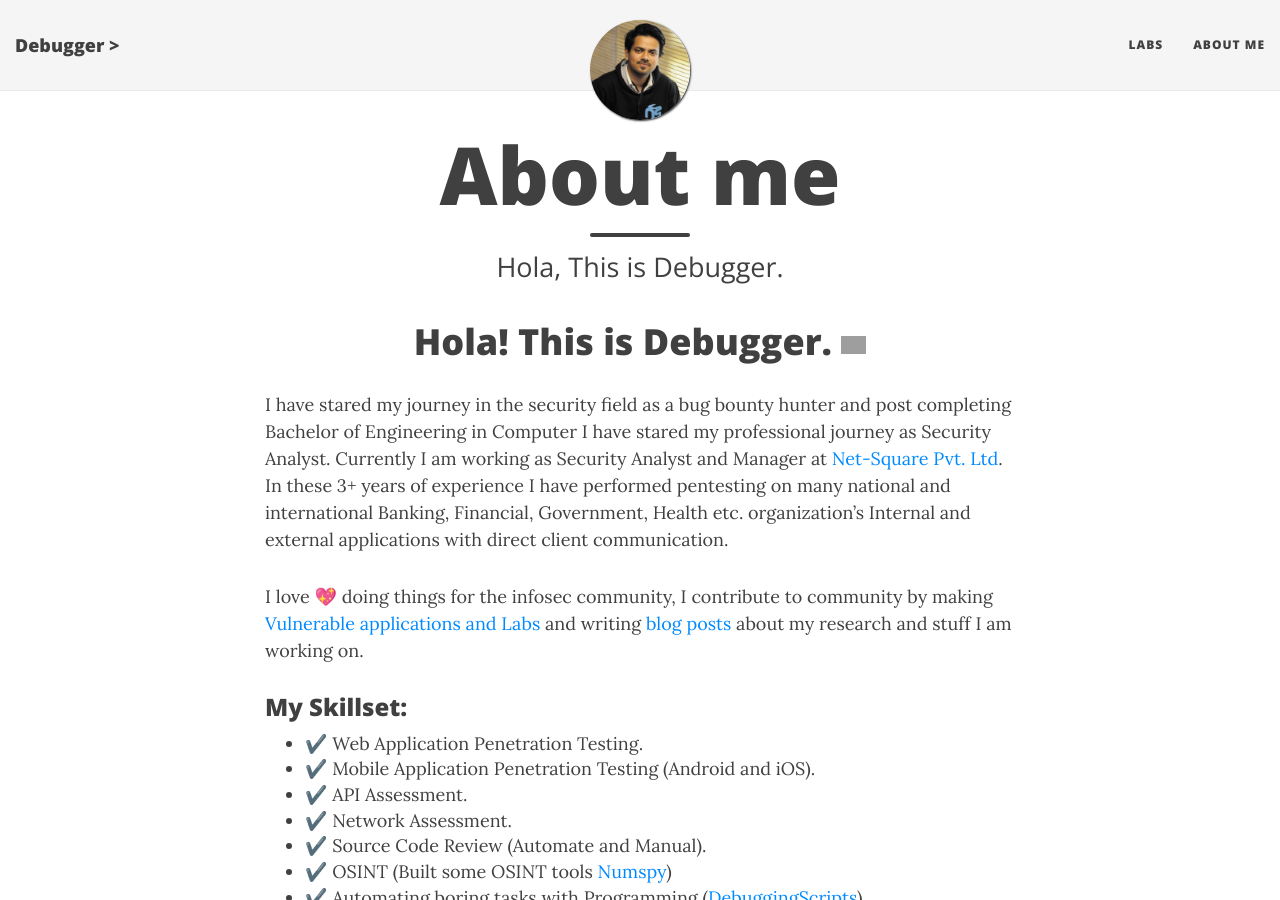
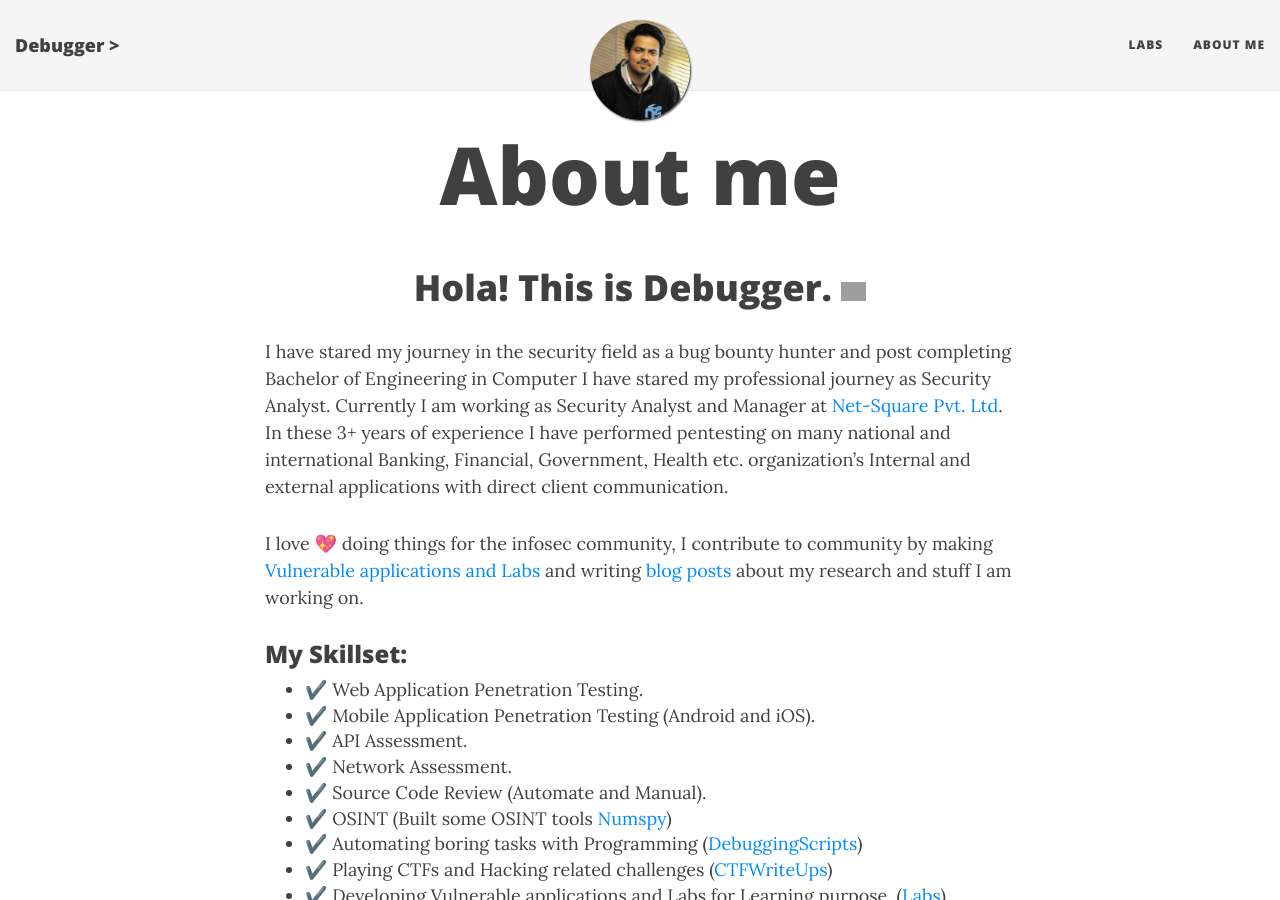
Before and after one commit to bhattsameer/bhattsameer.github.io, a Jekyll site: the page built from aboutme.md, in a window 1280 px wide and 900 px high. Built offline with Jekyll 4.4.1, drawn with Linux system fonts in a browser that asks for light colours; nearby versions of some CDN libraries; grey boxes are pictures that could not be loaded.

Commit message:
Update aboutme.md

```diff
--- a/aboutme.md
+++ b/aboutme.md
@@ -1,7 +1,6 @@
 ---
 layout: page
 title: About me
-subtitle: Hola, This is Debugger.
 ---
 
 <div align="center">
```
